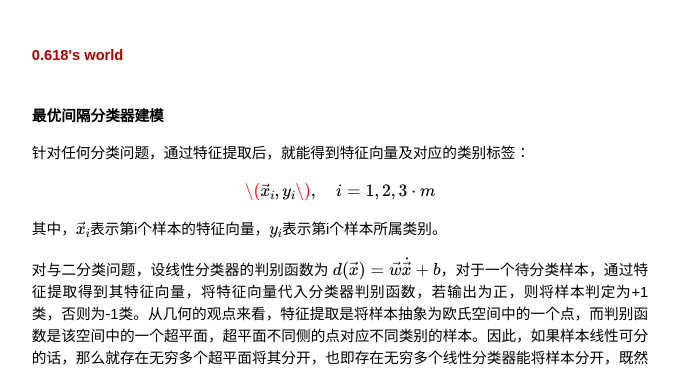
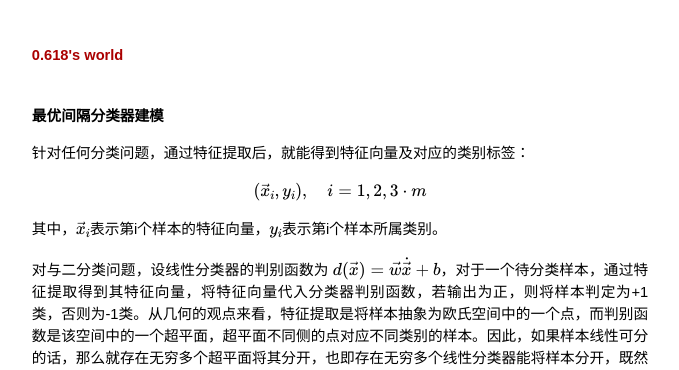
Before and after one commit to SimpleJian/blog, a Jekyll site: the page built from _posts/2014-07-12-SVM-model.md, in a window 1280 px wide. Shown: the top 370 px of the page, without its empty margins (300-979 px from the left). Built offline with Jekyll 4.4.1, drawn with Linux system fonts in a browser that asks for light colours; formulas are drawn with MathJax 3.

Commit message:
another push

```diff
--- a/_posts/2014-07-12-SVM-model.md
+++ b/_posts/2014-07-12-SVM-model.md
@@ -9,7 +9,7 @@ tag: SVM, classification, model
 针对任何分类问题，通过特征提取后，就能得到特征向量及对应的类别标签：
 
 $$
-\( {\vec x}_i, y_i \), \quad i=1,2,3 \cdot m
+( {\vec x}_i, y_i ), \quad i=1,2,3 \cdot m
 $$
 
 其中，$$ {\vec x}_i $$表示第i个样本的特征向量，$$ y_i $$表示第i个样本所属类别。
```
Also changed, not shown: _posts/2014-07-16-new-words.md (+16 -0 lines), 2 other files.
